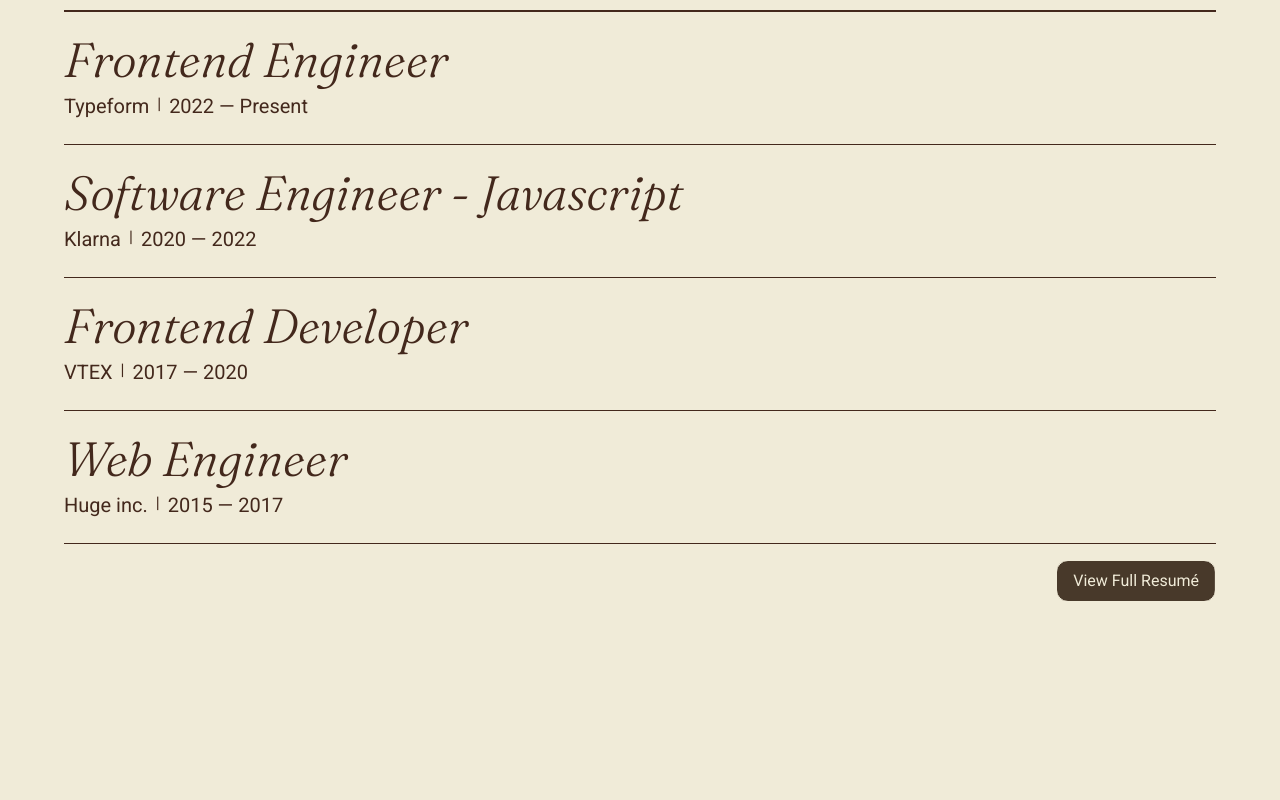
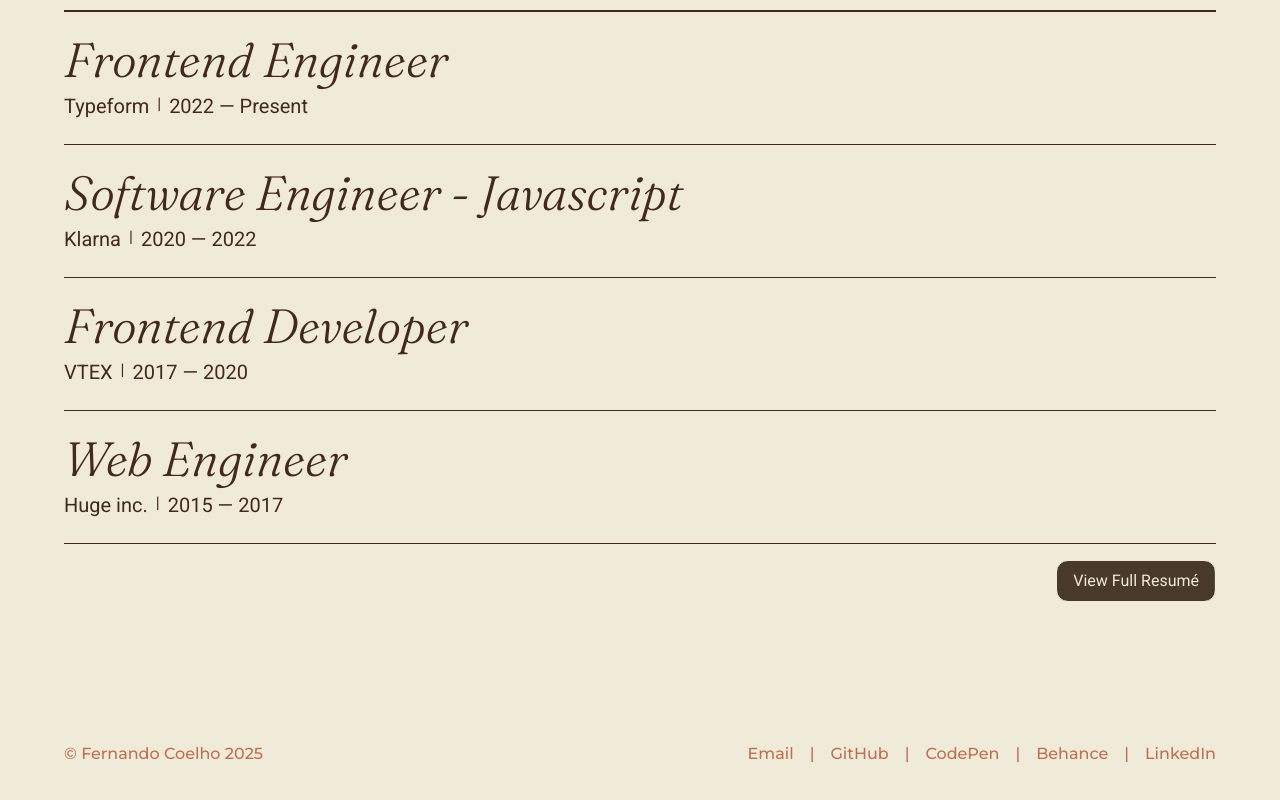
Before and after one commit to omninando/omninando.github.io, a React (Vite) app: page / in a window 1280 px wide. Shown: the part 978-1778 px from the top of the page. Before the commit the page ends 1600 px from the top, so only its background shows below. Built offline with nearby package versions, Linux system fonts and the light colour scheme; a web font is replaced by a local one.

Commit message:
feat: add footer

```diff
--- a/src/App.tsx
+++ b/src/App.tsx
@@ -1,5 +1,6 @@
 import './App.css'
 import ExperienceList from './components/experience'
+import Footer from './components/footer'
 import Header from './components/header'
 import Hero from './components/hero'
 
@@ -11,6 +12,7 @@
         <Hero />
         <ExperienceList />
       </article>
+      <Footer />
     </>
   )
 }
--- a/src/components/experience.tsx
+++ b/src/components/experience.tsx
@@ -47,7 +47,7 @@
   useIntersectionObserver(observerCallback, { threshold: 0.5 }, '.slide-up')
 
   return (
-    <section className="experience-list-wrapper w-full h-[100vh] flex justify-center align-center p-4 md:p-0 md:pt-35">
+    <section className="experience-list-wrapper w-full md:h-[100vh] flex justify-center align-center p-4 pb-20 md:p-0 md:pt-35">
       <div className="experience-list w-full md:max-w-[90%]">
         <h2 className="title uppercase font-medium font-sans text-xl pb-5">
           Experience
--- /dev/null
+++ b/src/components/footer.css
@@ -0,0 +1,15 @@
+.footer {
+  color: var(--color-3);
+  font-family: var(--font-montserrat);
+  transition: 0.2s;
+
+  & .link {
+    color: var(--color-3);
+    transition: 0.2s;
+
+    &:hover {
+      color: var(--color-4);
+      transition: 0.2s;
+    }
+  }
+}
--- /dev/null
+++ b/src/components/footer.tsx
@@ -0,0 +1,59 @@
+import React from 'react'
+
+const Footer: React.FC = () => {
+  return (
+    <footer className="footer flex justify-center w-full p-4 pb-12 md:p-0 md:pb-12 md:pt-30 font-medium text-sm md:text-base">
+      <div className="wrapper w-full md:max-w-[90%] flex flex-col md:flex-row gap-10 justify-between items-center">
+        <p>© Fernando Coelho 2025</p>
+        <div className="social-links flex flex-wrap flex-center justify-center md:justify-end w-[60%] md:w-auto gap-4">
+          <a
+            className="link"
+            href="mailto:nandoacoelho@gmail.com"
+            target="_blank"
+            rel="noopener noreferrer"
+          >
+            Email
+          </a>
+          |
+          <a
+            className="link"
+            href="https://github.com/omninando"
+            target="_blank"
+            rel="noopener noreferrer"
+          >
+            GitHub
+          </a>
+          |
+          <a
+            className="link"
+            href="https://codepen.io/nandocoelho/"
+            target="_blank"
+            rel="noopener noreferrer"
+          >
+            CodePen
+          </a>
+          <span className="hidden md:flex">|</span>
+          <a
+            className="link"
+            href="https://www.behance.net/nandocoelho/"
+            target="_blank"
+            rel="noopener noreferrer"
+          >
+            Behance
+          </a>
+          |
+          <a
+            className="link"
+            href="https://linkedin.com/in/nandocoelho"
+            target="_blank"
+            rel="noopener noreferrer"
+          >
+            LinkedIn
+          </a>
+        </div>
+      </div>
+    </footer>
+  )
+}
+
+export default Footer
--- a/src/index.css
+++ b/src/index.css
@@ -2,6 +2,7 @@
 @import './components/hero.css';
 @import './components/header.css';
 @import './components/experience.css';
+@import './components/footer.css';
 
 @theme {
   --font-serif:
```
